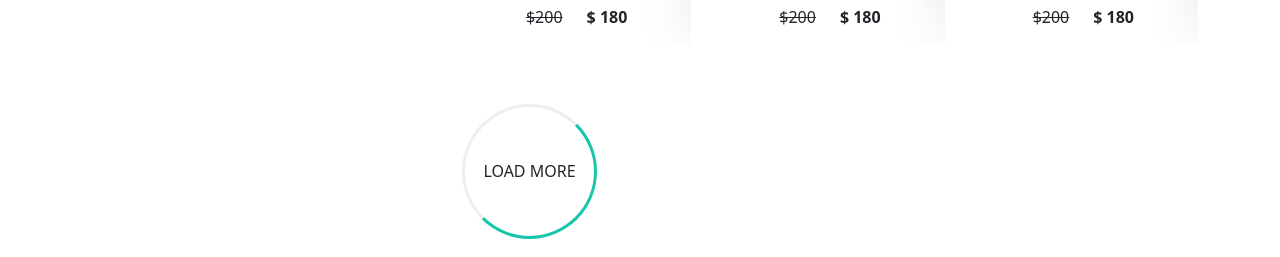
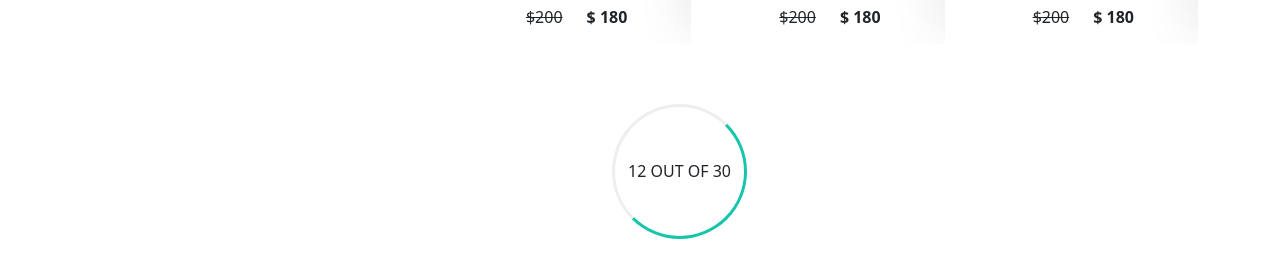
Before and after one commit to Joshgun833/Foxic-Group-d, a plain HTML site: page accessories.html in a window 1280 px wide. In both pictures the pointer is over the element "LOAD MORE". Shown: the part 1439-1696 px from the top of the page. Drawn offline with nearby package versions, Linux system fonts and the light colour scheme.

Commit message:
features/ali/circle-class

```diff
--- a/accessories.html
+++ b/accessories.html
@@ -946,6 +946,7 @@
 
 
                                    <p> LOAD MORE</p>
+                                   <p id="p-2">12 OUT OF 30</p>
 
                             </div>
                         </div>
--- a/assets/css/accessories.css
+++ b/assets/css/accessories.css
@@ -237,7 +237,7 @@ span {
     color: #17c6aa;
     transition: 0.5s;
 }
-.relative{
+/* .relative{
     position: relative;
 }
 
@@ -246,7 +246,7 @@ span {
     position: sticky;
     top: 0;
     left: 0px !important;
-}
+} */
 .bar ul{
     padding: 0px;
     box-sizing: border-box;
@@ -636,6 +636,7 @@ ul{
     width: 135px;
     height: 135px;
     margin-top: 60px;
+    margin-left: 150px;
     text-align: center;
     box-sizing: border-box;
     border-right-color: #17c6aa;
@@ -646,7 +647,18 @@ ul{
 }
 .circle:hover{
     border-bottom-color: #17c6aa;
-    transition: 0.7s;
+    transition: 0.5s;
+
+}
+.circle:hover #p-2{
+    display: block;
+    transition: 0.5s;
+}
+.circle:hover p{
+    display: none;
+}
+#p-2{
+    display: none;
 }
 
 
```
